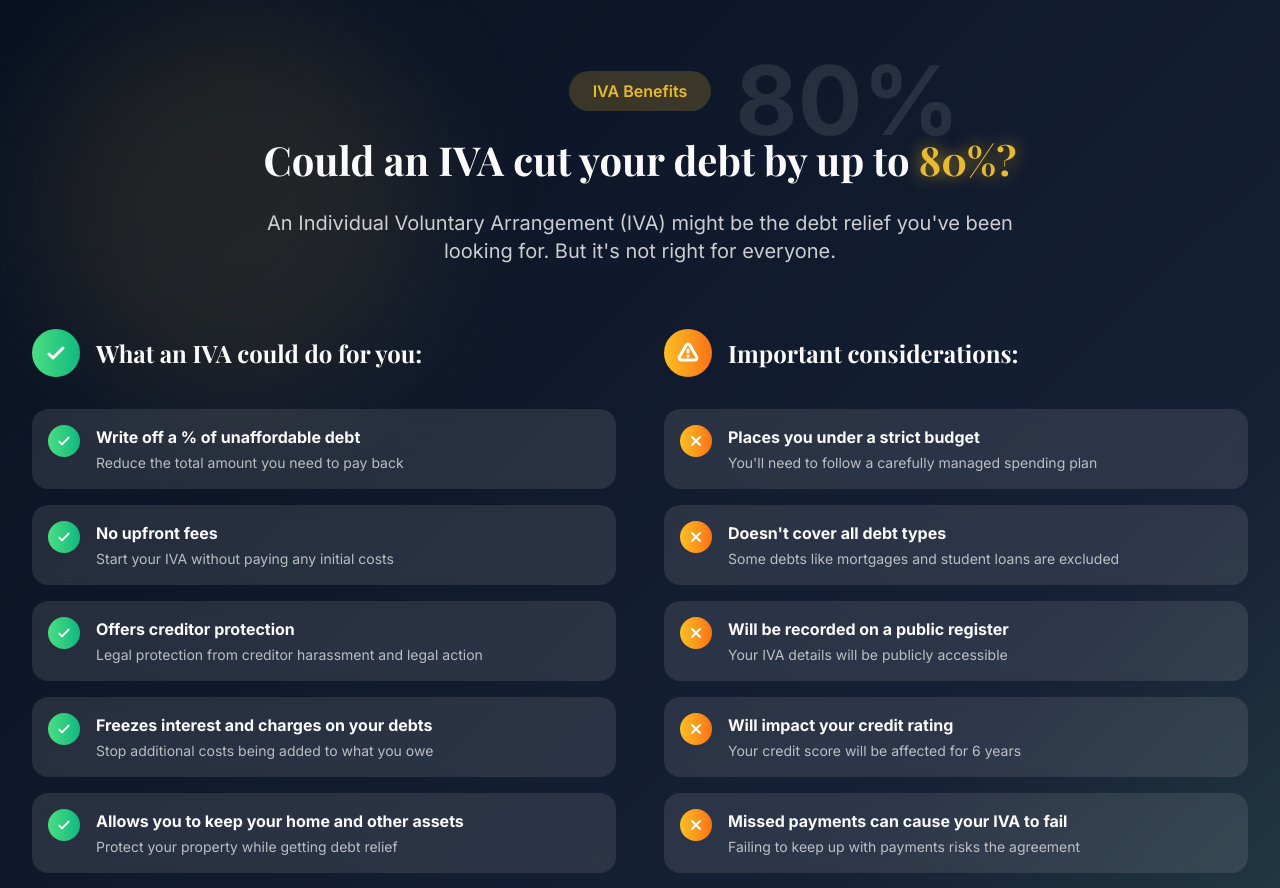
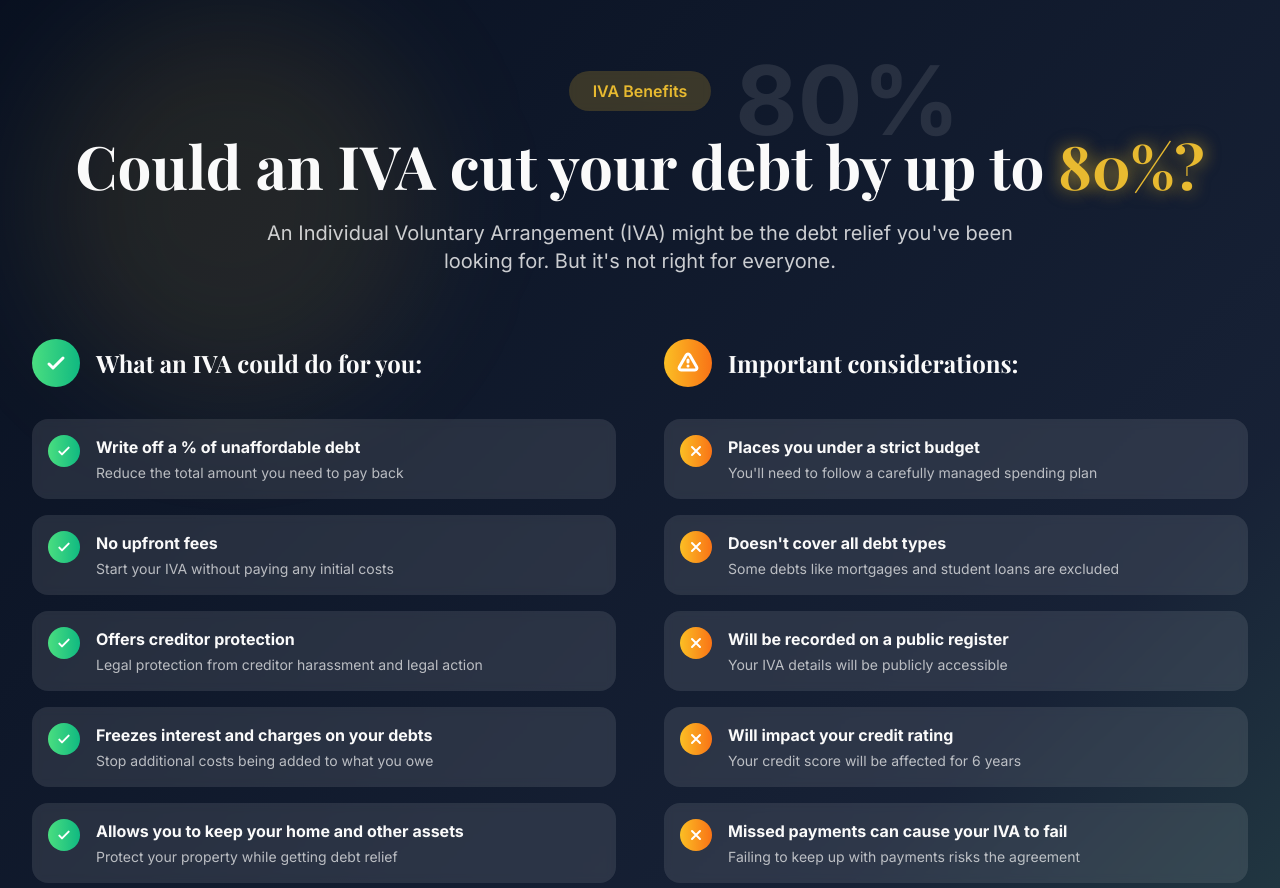
Before and after one commit to pranshuj91/peak-debt-freedom, a React (Vite) app: page / in a window 1280 px wide. Shown: the part 3420-4308 px from the top of the page. Built offline with nearby package versions, Linux system fonts and the light colour scheme.

Commit message:
Code edited in Lovable Code Editor
Edited UI in Lovable

```diff
--- a/src/components/IVASection.tsx
+++ b/src/components/IVASection.tsx
@@ -17,7 +17,7 @@ const IVASection = () => {
           <div className="inline-flex items-center bg-gold/20 backdrop-blur-sm rounded-full px-6 py-2 mb-6">
             <span className="text-gold font-semibold">IVA Benefits</span>
           </div>
-          <h2 className="text-display text-primary-foreground mb-6">
+          <h2 className="text-5xl md:text-6xl font-bold text-primary-foreground mb-6 font-display text-[48px]">
             Could an IVA cut your debt by up to{' '}
             <span className="text-gold animate-pulse-glow">80%?</span>
           </h2>
```
